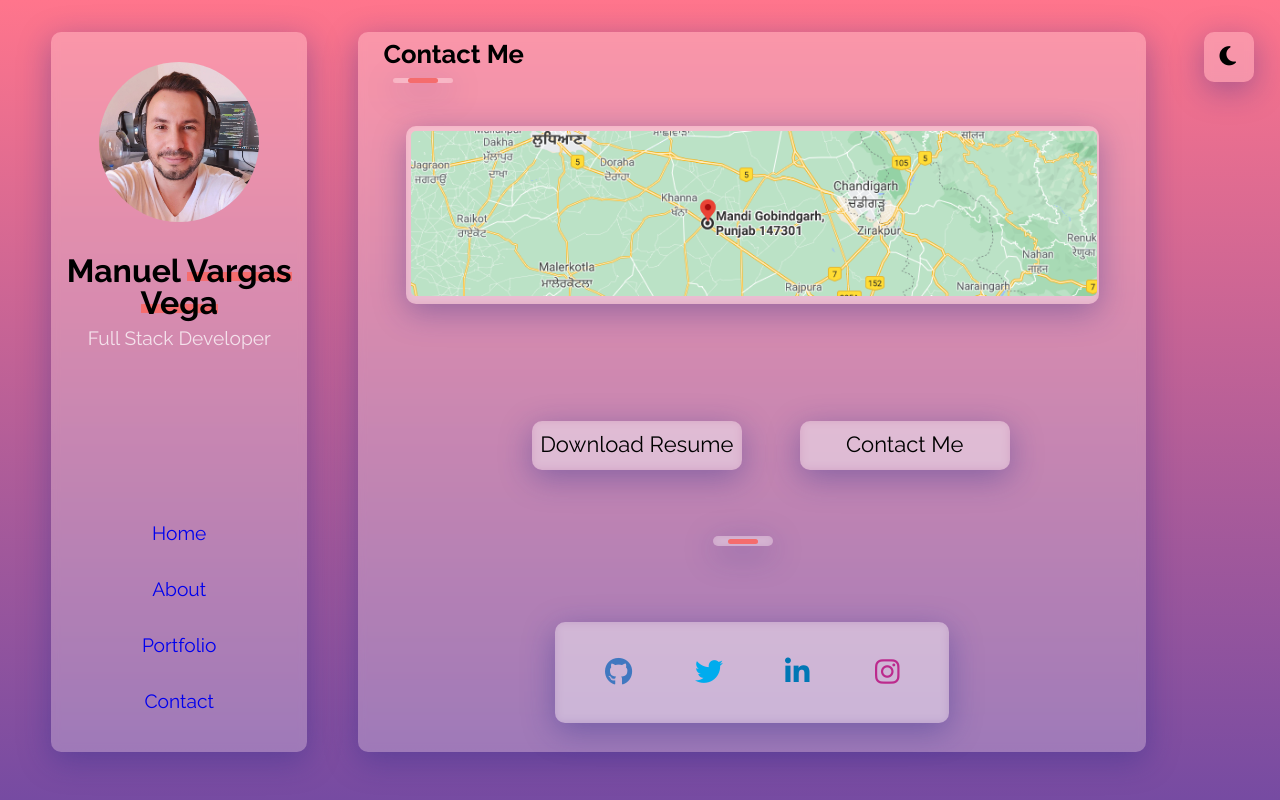
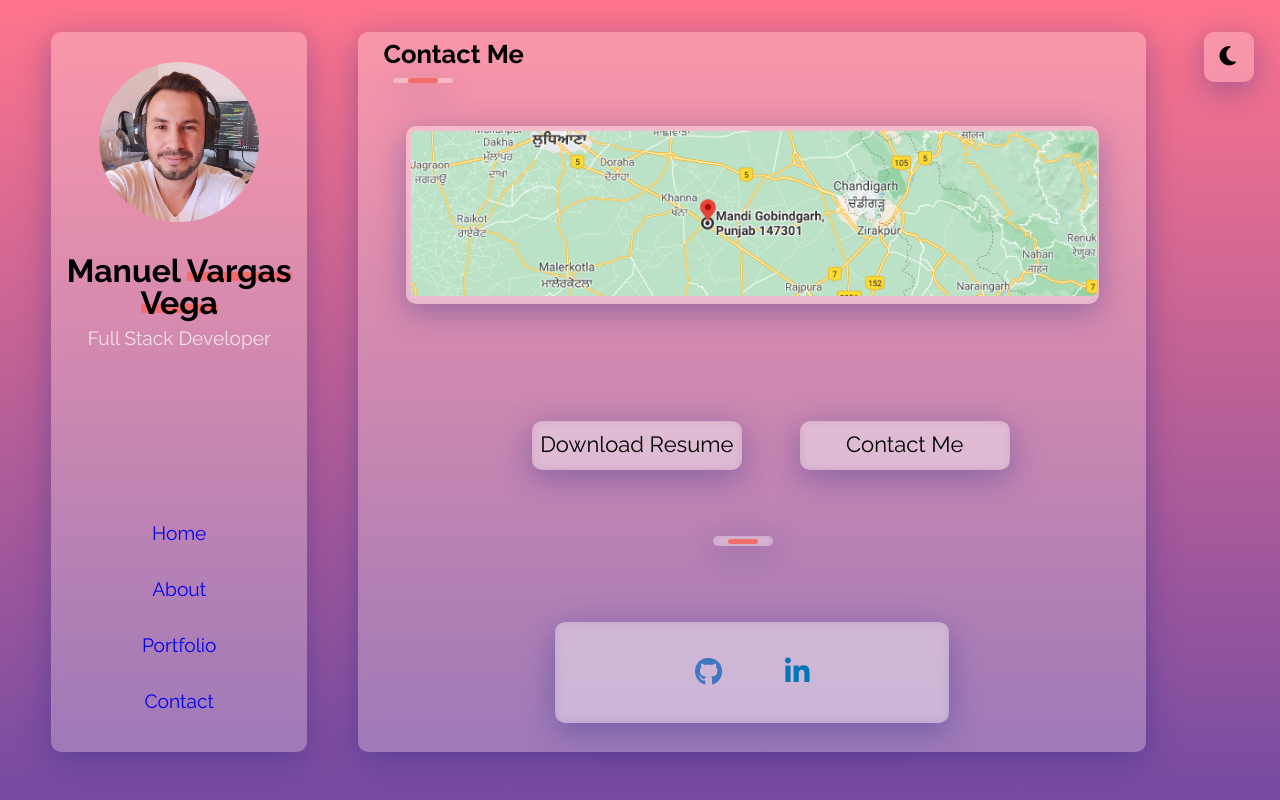
Before and after one commit to mavarveg/react-app, a React (Create React App) app: page /contact in a window 1280 px wide. Built offline with nearby package versions, Linux system fonts and the light colour scheme.

Commit message:
Ajustes de nombres

```diff
--- a/src/components/Social.js
+++ b/src/components/Social.js
@@ -5,16 +5,10 @@
         return (
             <div class="social glass">
             <div class="btnsame btn1">
-				<a href="https://github.com/vikalp2502" target="_blank"><i class="fa fa-github"></i></a>
-			</div>
-			<div class="btnsame btn2">
-				<a href="https://twitter.com/@kaushik_vikalp" target="_blank"><i class="fa fa-twitter"></i></a>
+				<a href="https://github.com/mavarveg" target="_blank"><i class="fa fa-github"></i></a>
 			</div>
 			<div class="btnsame btn3">
-				<a href="https://linkedin.com/in/vikalp-kaushik-99966a1ab" target="_blank"><i class="fa fa-linkedin"></i></a>
-			</div>
-			<div class="btnsame btn4">
-				<a href="https://instagram.com/vikalp._.kaushik" target="_blank"><i class="fa fa-instagram"></i></a>
+				<a href="https://www.linkedin.com/in/manuel-vargas-vega-b2a6695b/" target="_blank"><i class="fa fa-linkedin"></i></a>
 			</div>
             </div>
             )
--- a/src/contents/Home.js
+++ b/src/contents/Home.js
@@ -10,7 +10,7 @@
         return (
             <div className="condiv home">
             <h1>Manuel <mark>Vargas Vega</mark></h1>
-            <ReactTypingEffect className="typingeffect" text={['A Full Stack Developer','MERN','Analisist']} speed={100} eraseDelay={900}/>
+            <ReactTypingEffect className="typingeffect" text={['A Full Stack Developer','MERN','Analyst']} speed={100} eraseDelay={900}/>
             <div className="hr_line glass"><div className="hr_inner"></div></div>
             <Social />
             </div>
```
